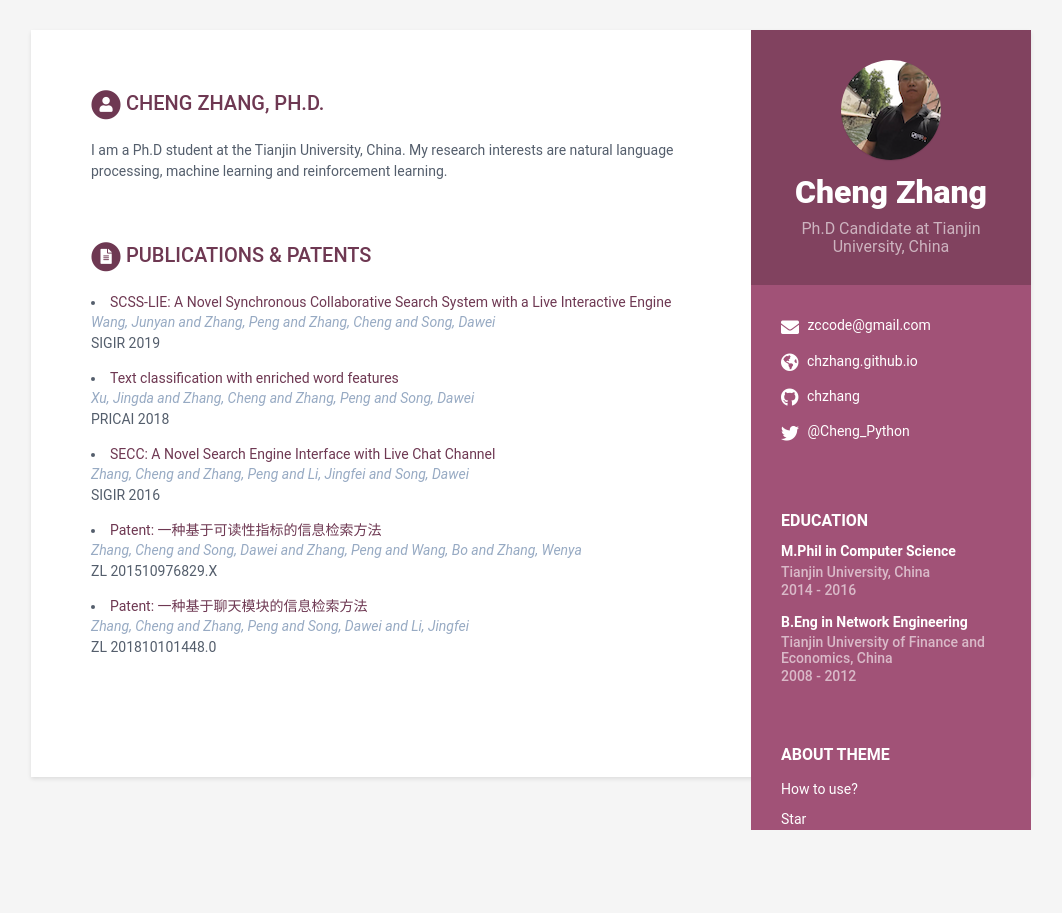
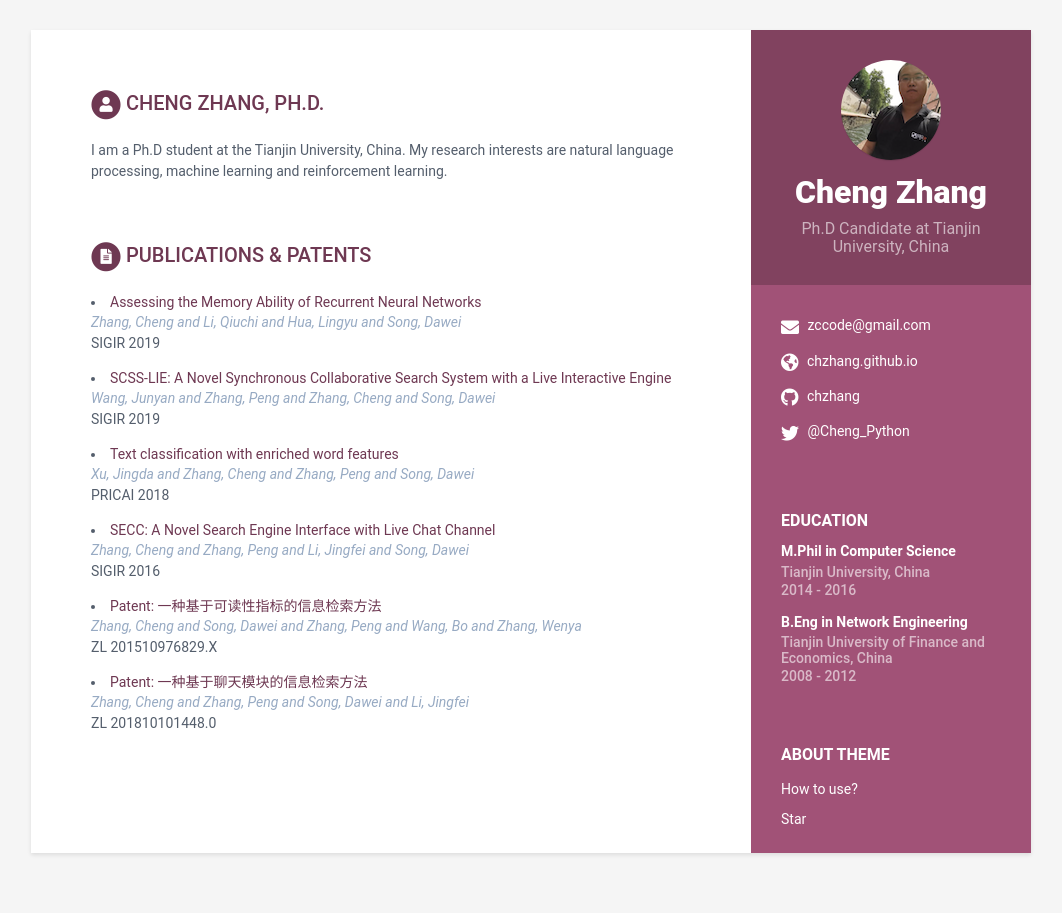
Before and after one commit to chzhang/chzhang.github.io, a Jekyll site: the page built from index.html, in a window 1280 px wide. Shown: the whole page, without its empty margins (109-1171 px from the left). Built offline with Jekyll 4.4.1, drawn with Linux system fonts in a browser that asks for light colours.

Commit message:
添加论文

```diff
--- a/_data/data.yml
+++ b/_data/data.yml
@@ -85,19 +85,23 @@ education:
 publications:
     title: Publications & Patents
     papers:
+      - title: "Assessing the Memory Ability of Recurrent Neural Networks"
+        link: "https://arxiv.org/abs/2002.07422"
+        authors: Zhang, Cheng and Li, Qiuchi and Hua, Lingyu and Song, Dawei
+        conference: SIGIR 2019
 
       - title: "SCSS-LIE: A Novel Synchronous Collaborative Search System with a Live Interactive Engine"
-        link: "#https://dl.acm.org/doi/abs/10.1145/3331184.3331407"
+        link: "https://dl.acm.org/doi/abs/10.1145/3331184.3331407"
         authors: Wang, Junyan and Zhang, Peng and Zhang, Cheng and Song, Dawei
         conference: SIGIR 2019
 
       - title: Text classification with enriched word features
-        link: "#https://link.springer.com/chapter/10.1007/978-3-319-97310-4_31"
+        link: "https://link.springer.com/chapter/10.1007/978-3-319-97310-4_31"
         authors: Xu, Jingda and Zhang, Cheng and Zhang, Peng and Song, Dawei
         conference: PRICAI 2018
 
       - title: "SECC: A Novel Search Engine Interface with Live Chat Channel"
-        link: "#https://dl.acm.org/citation.cfm?id=2911454"
+        link: "https://dl.acm.org/citation.cfm?id=2911454"
         authors: Zhang, Cheng and Zhang, Peng and Li, Jingfei and Song, Dawei
         conference: SIGIR 2016
 
```
